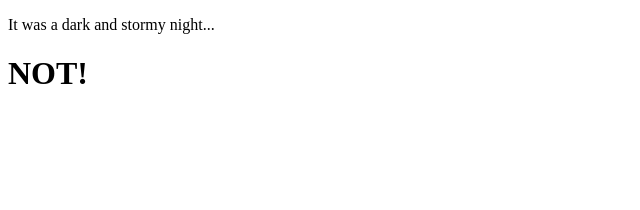
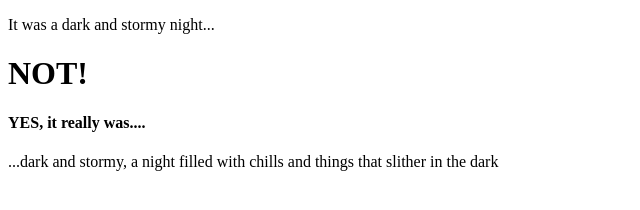
Before and after one commit to alightinmyhair/fireside-story, a plain HTML site: page index.html in a window 1280 px wide. Shown: the whole page, without its empty margins (0-640 px from the left). Drawn offline with Linux system fonts and the light colour scheme.

Commit message:
continuing the story

```diff
--- a/index.html
+++ b/index.html
@@ -3,5 +3,7 @@
     <body>
       <p>It was a dark and stormy night...</p>
       <h1>NOT!</h1>
+      <h4>YES, it really was....</h4>
+        <p>...dark and stormy, a night filled with chills and things that slither in the dark</p>
     </body>
   </html>
```
